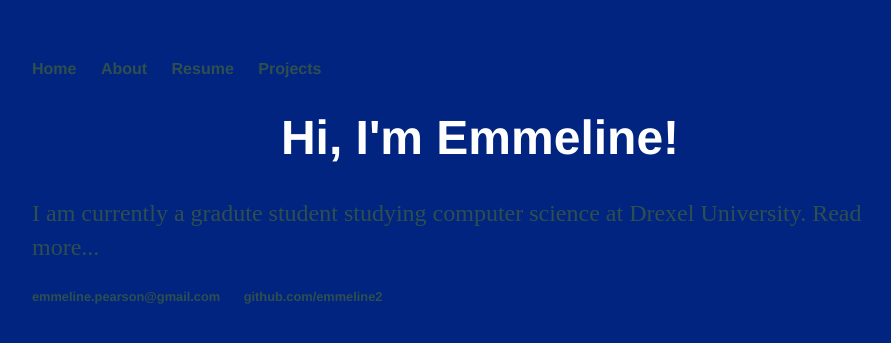
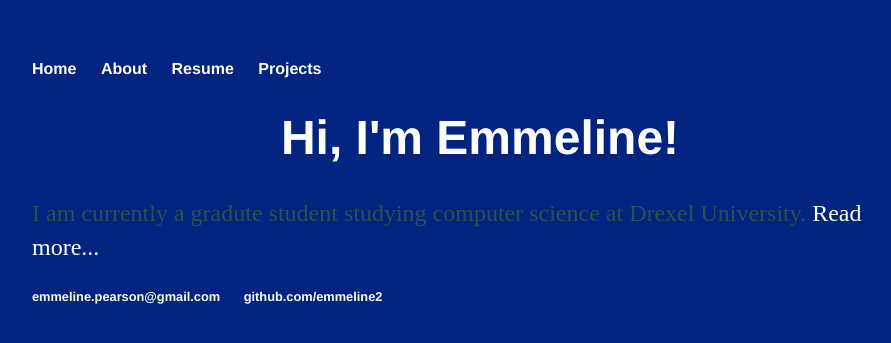
Before and after one commit to emmeline2/emmeline2.github.io, a Jekyll site: the page built from index.html, in a window 1280 px wide. Shown: the top 343 px of the page, without its empty margins (160-1051 px from the left). Built offline with Jekyll 4.4.1, drawn with Linux system fonts in a browser that asks for light colours.

Commit message:
text color

```diff
--- a/css/main.css
+++ b/css/main.css
@@ -27,10 +27,11 @@ nav ul li:hover, footer ul li:hover {
 }
 a {
     text-decoration: none;
-    color: darkslategrey;
+    color: white;
 }
 a:hover {
     text-decoration: underline;
+    color: #14e0eb;
 }
 h1 {
     font-size: 3em;
```
